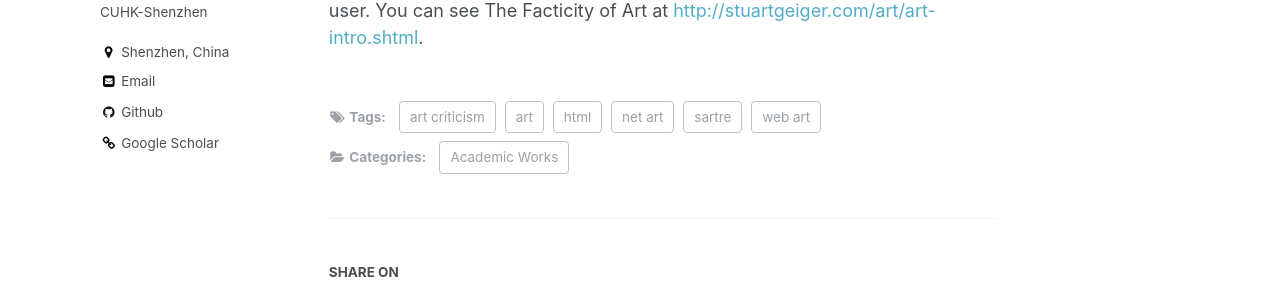
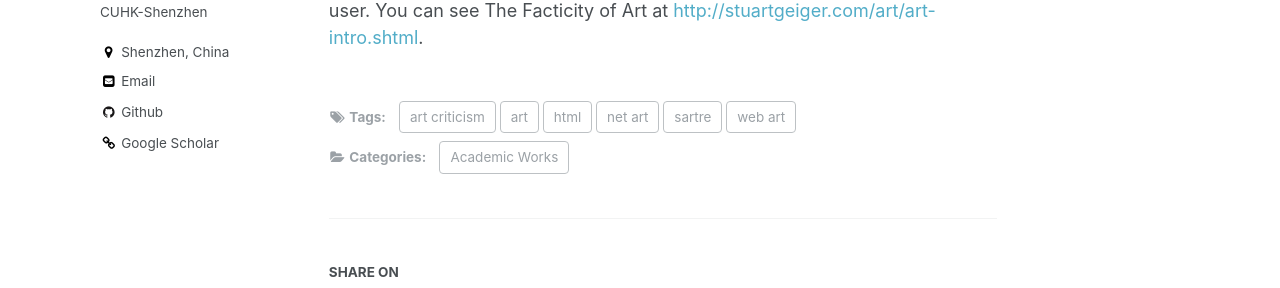
Before and after one commit to jicongfan/jicongfan.github.io, a Jekyll site: the page built from _posts/2007-05-04-the-facticity-of-art.md, in a window 1280 px wide. Shown: the part 353-641 px from the top of the page. Built offline with Jekyll 4.4.1, drawn with Linux system fonts in a browser that asks for light colours.

Commit message:
Update _page.scss

```diff
--- a/_sass/_page.scss
+++ b/_sass/_page.scss
@@ -263,7 +263,7 @@
 
 .page__taxonomy-item {
   display: inline-block;
-  margin-right: 5px;
+  margin-right: 0px;
   margin-bottom: 8px;
   padding: 5px 10px;
   text-decoration: none;
```
